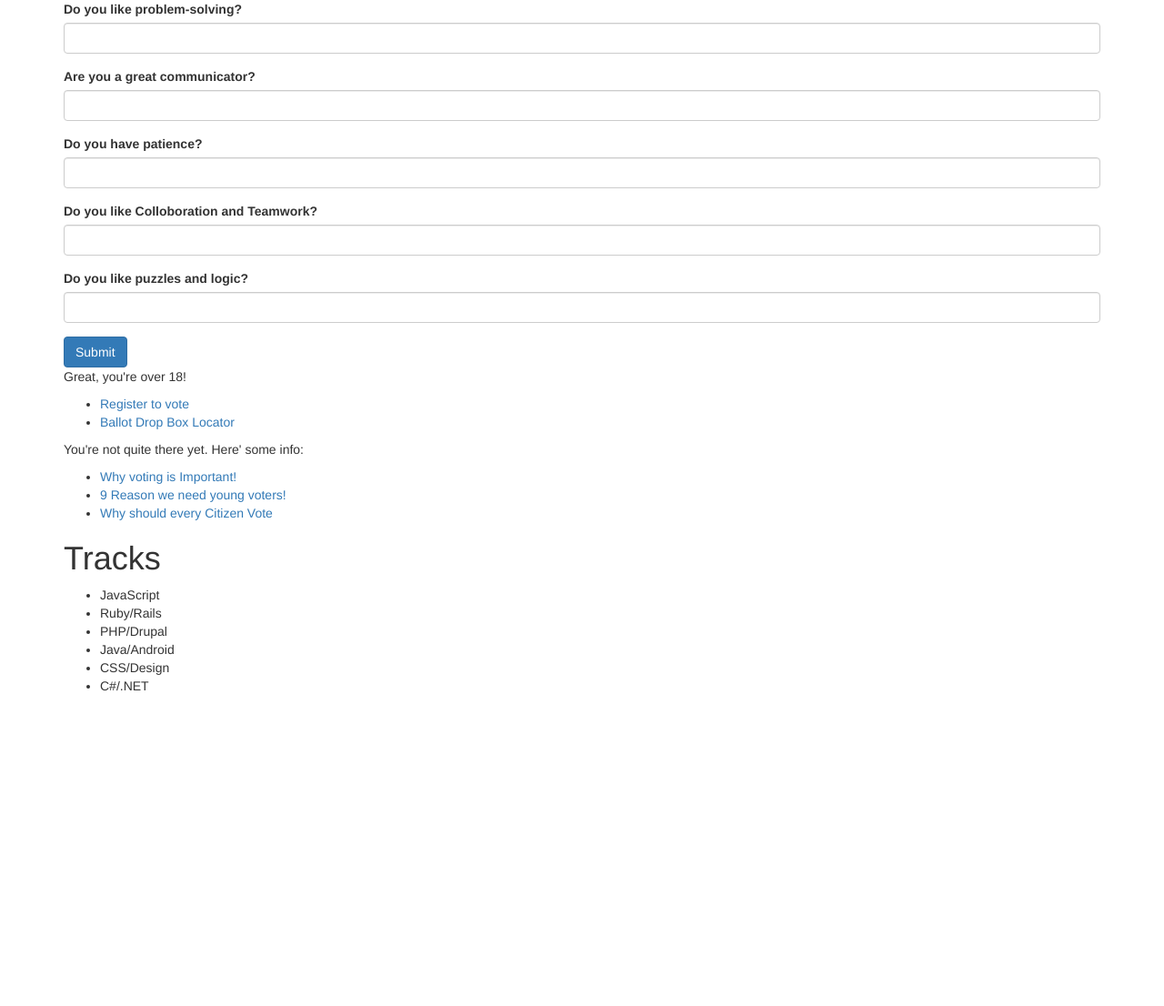
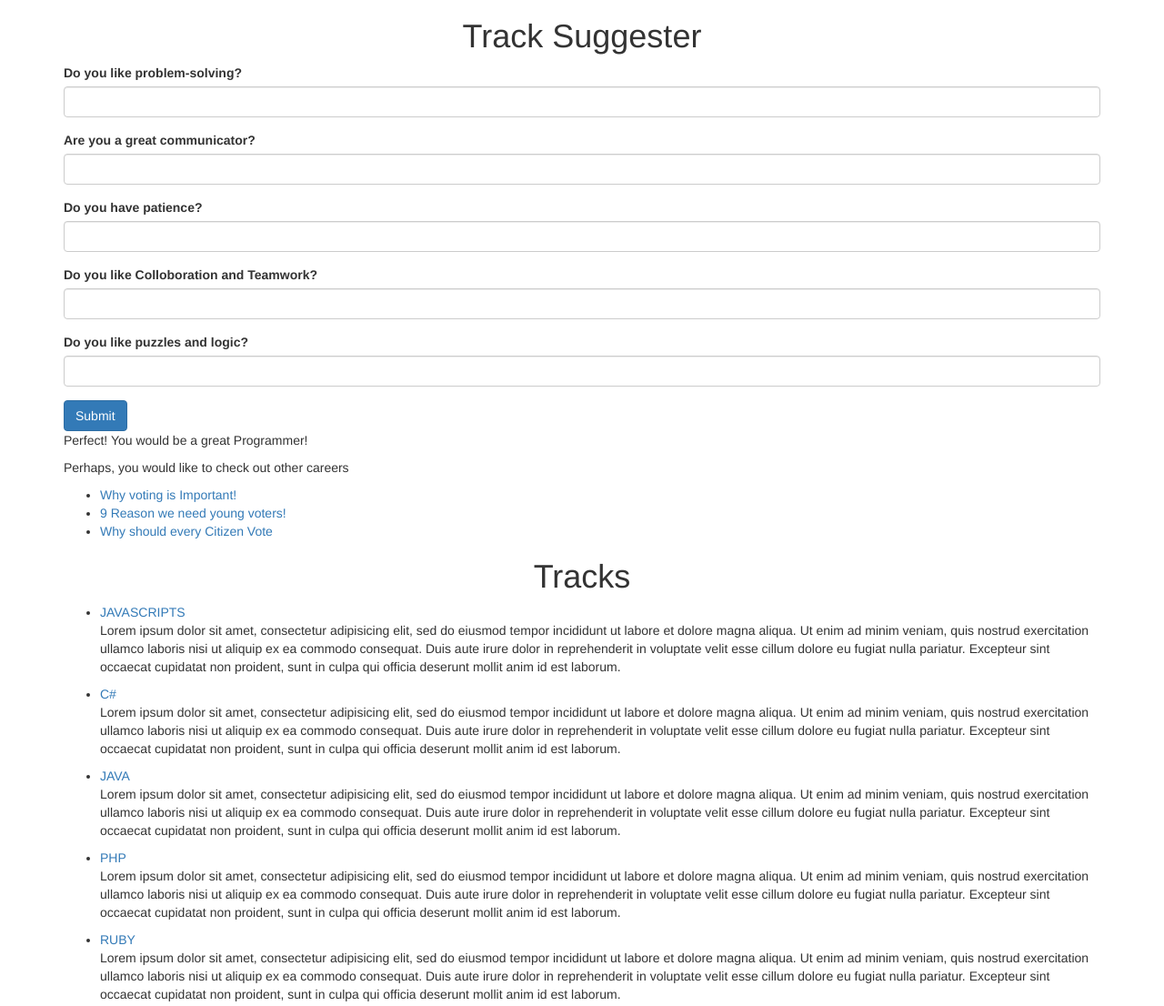
Before and after one commit to vmartinezlive/trackSuggester, a plain HTML site: page index.html in a window 1280 px wide. Shown: the whole page at 91% size. Before the commit the page ends 800 px from the top, so only its background shows below. Drawn offline with Linux system fonts and the light colour scheme; files that its build step writes are made by us from their sources; a script that the page names is missing.

Commit message:
add links and lorem impsum for description

```diff
--- a/css/styles.css
+++ b/css/styles.css
@@ -0,0 +1,3 @@
+H1 {
+  text-align: center;
+}
--- a/index.html
+++ b/index.html
@@ -10,6 +10,7 @@
   </head>
   <body>
     <div class="container">
+      <h1>Track Suggester</h1>
       <form id="survey">
               <div class="form-group">
                 <label for="inputAge">Do you like problem-solving?</label>
@@ -33,14 +34,10 @@
               </div>
               <button type="submit" class="btn btn-primary">Submit</button>
               <div class="overAge">
-                <p>Great, you're over 18!</p>
-                <ul>
-                  <li>  <a href="https://sos.oregon.gov/voting/Pages/registration.aspx?lang=en">Register to vote</a></li>
-                  <li>  <a href="https://sos.oregon.gov/voting/Pages/drop-box-locator.aspx">Ballot Drop Box Locator</a></li>
-                </ul>
+                <p>Perfect! You would be a great Programmer!</p>
               </div>
               <div class="underAge">
-                <p>You're not quite there yet. Here' some info:</p>
+                <p>Perhaps, you would like to check out other careers</p>
                 <ul>
                   <li><a href="https://borgenproject.org/voting-is-important/">Why voting is Important!</a></li>
                   <li><a href="https://www.thebestcolleges.org/9-reasons-we-need-young-voters-more-than-ever/">9 Reason we need young voters!</a></li>
@@ -52,12 +49,16 @@
 
     <h1>Tracks</h1>
     <ul>
-      <li>JavaScript</li>
-      <li>Ruby/Rails</li>
-      <li>PHP/Drupal</li>
-      <li>Java/Android</li>
-      <li>CSS/Design</li>
-      <li>C#/.NET</li>
+      <li><a href="https://www.javascript.com/">JAVASCRIPTS</a></li>
+      <p>Lorem ipsum dolor sit amet, consectetur adipisicing elit, sed do eiusmod tempor incididunt ut labore et dolore magna aliqua. Ut enim ad minim veniam, quis nostrud exercitation ullamco laboris nisi ut aliquip ex ea commodo consequat. Duis aute irure dolor in reprehenderit in voluptate velit esse cillum dolore eu fugiat nulla pariatur. Excepteur sint occaecat cupidatat non proident, sunt in culpa qui officia deserunt mollit anim id est laborum.</p>
+      <li><a href="https://docs.microsoft.com/en-us/dotnet/csharp/">C#</a></li>
+      <p>Lorem ipsum dolor sit amet, consectetur adipisicing elit, sed do eiusmod tempor incididunt ut labore et dolore magna aliqua. Ut enim ad minim veniam, quis nostrud exercitation ullamco laboris nisi ut aliquip ex ea commodo consequat. Duis aute irure dolor in reprehenderit in voluptate velit esse cillum dolore eu fugiat nulla pariatur. Excepteur sint occaecat cupidatat non proident, sunt in culpa qui officia deserunt mollit anim id est laborum.</p>
+      <li><a href="https://www.oracle.com/Java/">JAVA</a></li>
+      <p>Lorem ipsum dolor sit amet, consectetur adipisicing elit, sed do eiusmod tempor incididunt ut labore et dolore magna aliqua. Ut enim ad minim veniam, quis nostrud exercitation ullamco laboris nisi ut aliquip ex ea commodo consequat. Duis aute irure dolor in reprehenderit in voluptate velit esse cillum dolore eu fugiat nulla pariatur. Excepteur sint occaecat cupidatat non proident, sunt in culpa qui officia deserunt mollit anim id est laborum.</p>
+      <li><a href="https://http://www.php.net/">PHP</a></li>
+      <p>Lorem ipsum dolor sit amet, consectetur adipisicing elit, sed do eiusmod tempor incididunt ut labore et dolore magna aliqua. Ut enim ad minim veniam, quis nostrud exercitation ullamco laboris nisi ut aliquip ex ea commodo consequat. Duis aute irure dolor in reprehenderit in voluptate velit esse cillum dolore eu fugiat nulla pariatur. Excepteur sint occaecat cupidatat non proident, sunt in culpa qui officia deserunt mollit anim id est laborum.</p>
+      <li><a href="https://www.ruby-lang.org/en/">RUBY</a></li>
+      <p>Lorem ipsum dolor sit amet, consectetur adipisicing elit, sed do eiusmod tempor incididunt ut labore et dolore magna aliqua. Ut enim ad minim veniam, quis nostrud exercitation ullamco laboris nisi ut aliquip ex ea commodo consequat. Duis aute irure dolor in reprehenderit in voluptate velit esse cillum dolore eu fugiat nulla pariatur. Excepteur sint occaecat cupidatat non proident, sunt in culpa qui officia deserunt mollit anim id est laborum.</p>
     </ul>
       </div>
   </body>
```
